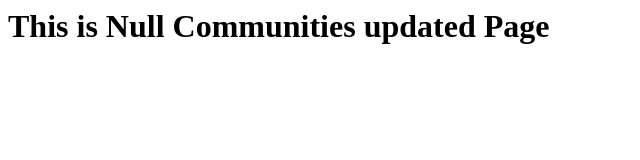
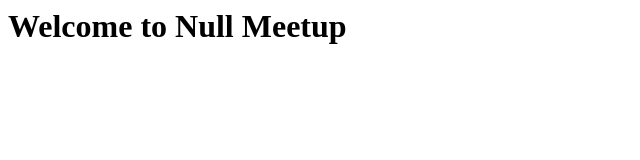
Before and after one commit to Hack-with-8k0b/Secure-CICD-Pipeline, a plain HTML site: page index.html in a window 1280 px wide. Shown: the whole page, without its empty margins (0-640 px from the left). Drawn offline with Linux system fonts and the light colour scheme.

Commit message:
Update index.html

```diff
--- a/index.html
+++ b/index.html
@@ -1 +1 @@
-<h1> This is Null Communities updated Page </h1>
+<h1> Welcome to Null Meetup </h1>
```
